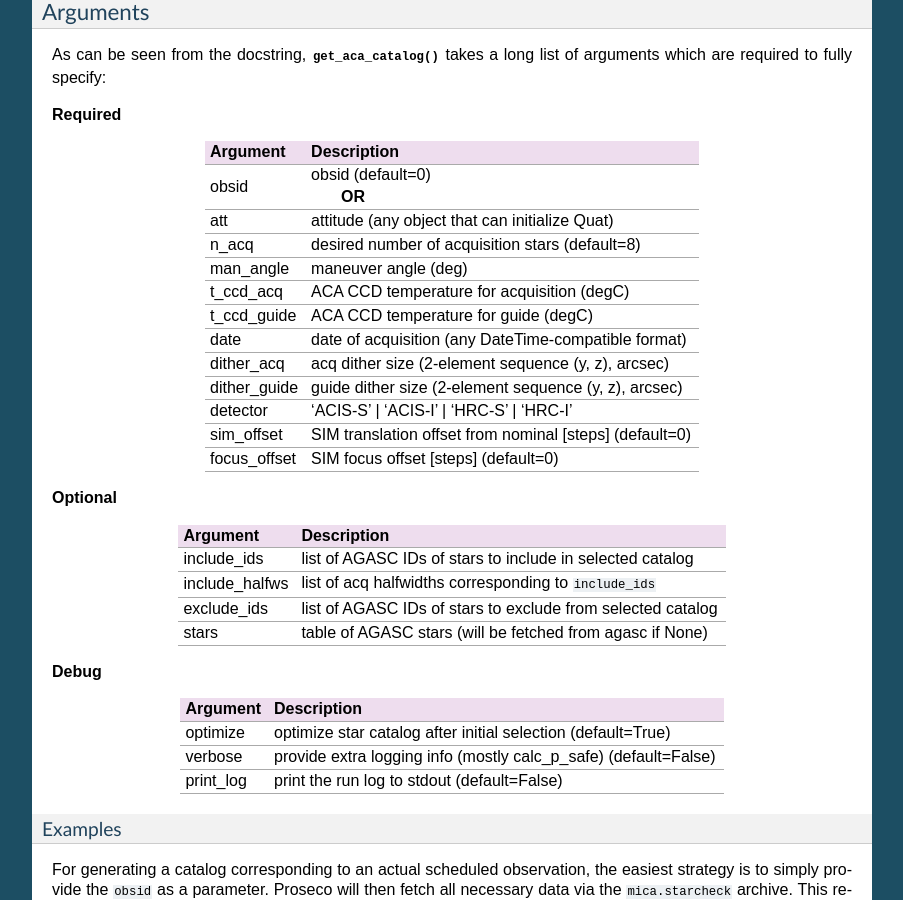
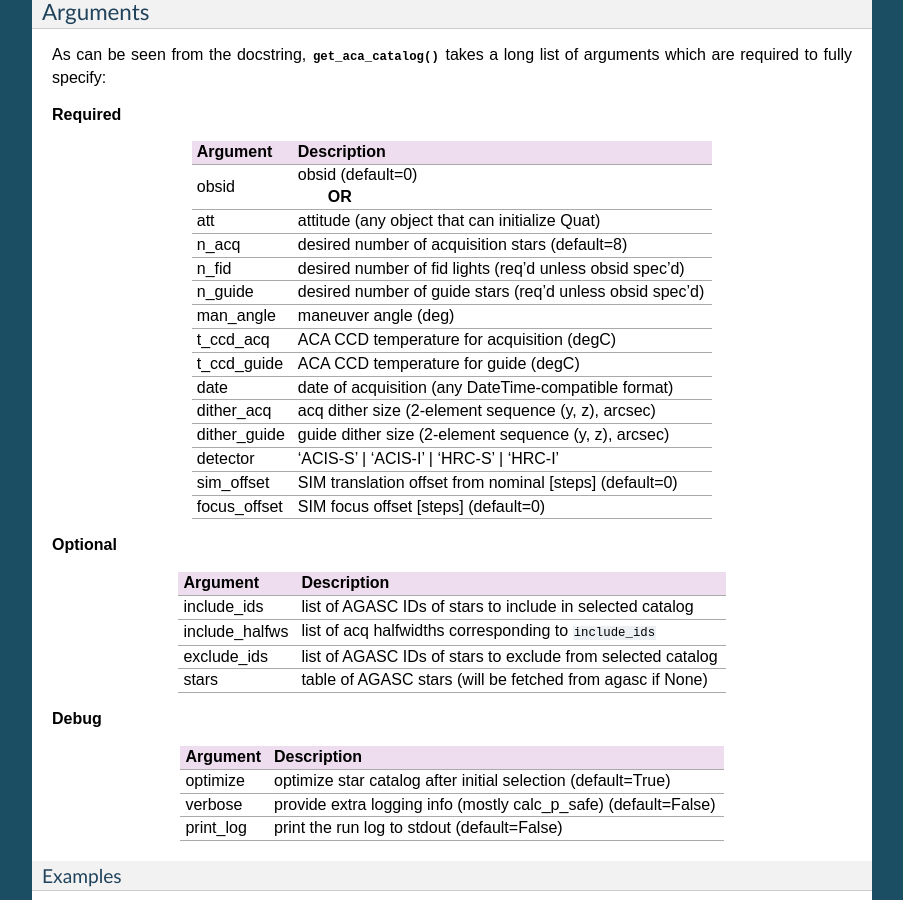
Before and after one commit to sot/proseco, a Sphinx documentation site: the page built from docs/index.rst, in a window 1280 px wide and 900 px high, scrolled down 312 px. Shown: the whole window, without its empty margins (198-1101 px from the left). Built offline with Sphinx 7.4.7, drawn with Linux system fonts in a browser that asks for light colours; pages that are not in the unit, such as notebooks, are missing from menus.

Commit message:
Add missing n_fid and n_guide args to docs

```diff
--- a/docs/index.rst
+++ b/docs/index.rst
@@ -36,6 +36,8 @@ obsid         obsid (default=0)
                 **OR**
 att           attitude (any object that can initialize Quat)
 n_acq         desired number of acquisition stars (default=8)
+n_fid         desired number of fid lights (req'd unless obsid spec'd)
+n_guide       desired number of guide stars (req'd unless obsid spec'd)
 man_angle     maneuver angle (deg)
 t_ccd_acq     ACA CCD temperature for acquisition (degC)
 t_ccd_guide   ACA CCD temperature for guide (degC)
```
